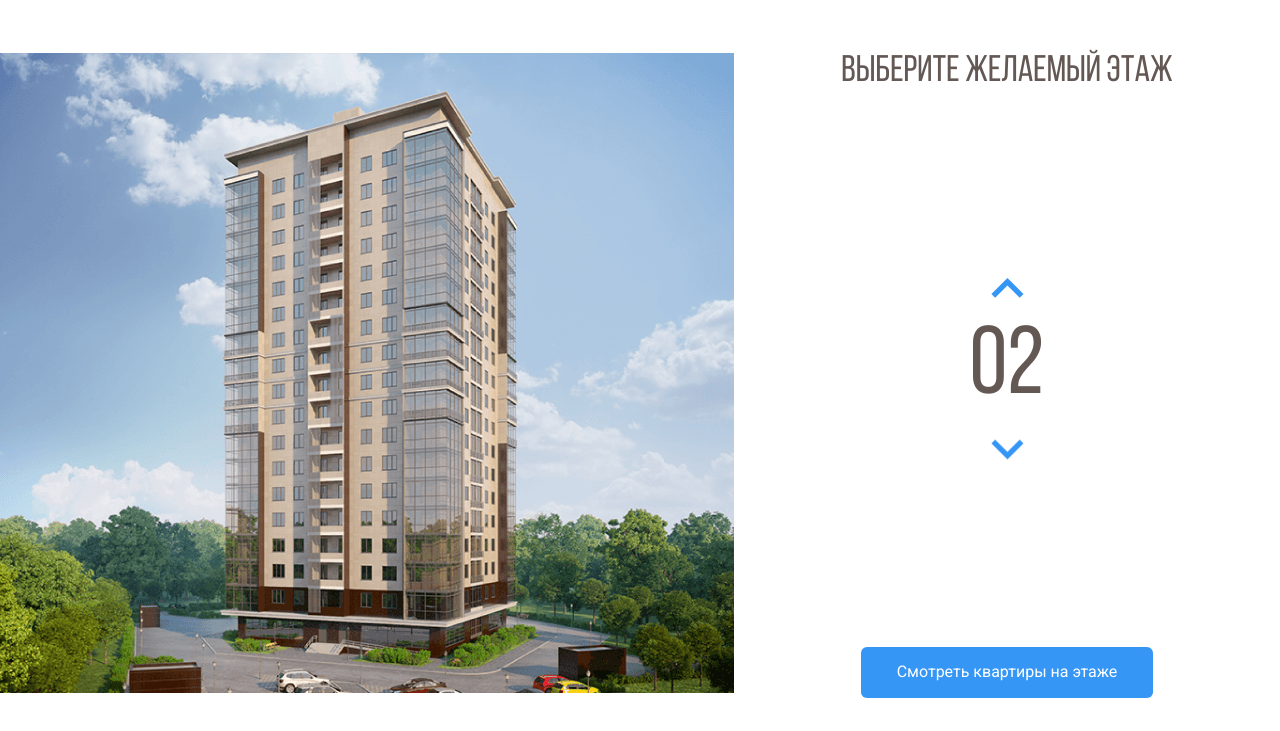
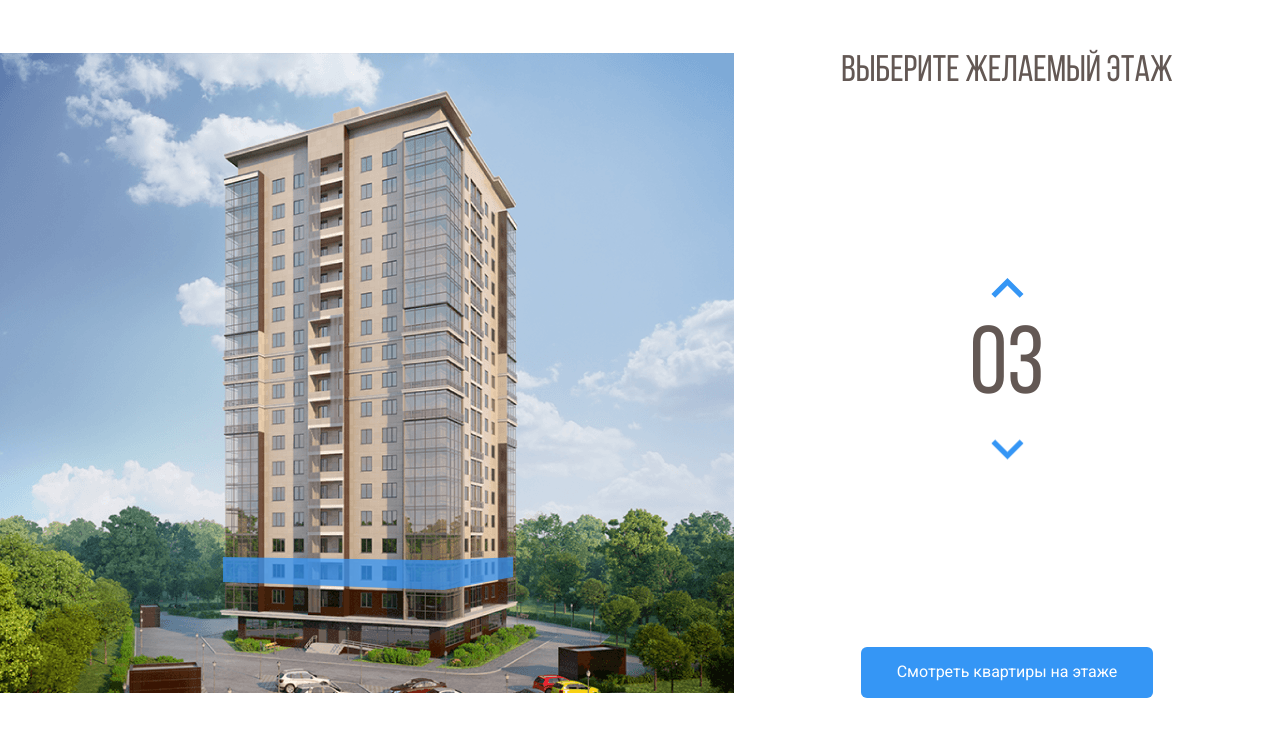
Before and after one commit to NeedMoreStrength/melody, a plain HTML site: page index.html in a window 1280 px wide. Both pictures are taken after a click on the button 1007 px from the left and 359 px from the top of the page. Shown: the part 69-800 px from the top of the page. Drawn offline with nearby package versions, Linux system fonts and the light colour scheme.

Commit message:
header, main and interactive highlighting floors

```diff
--- a/css/style.css
+++ b/css/style.css
@@ -77,6 +77,9 @@ body {
 .home-image path:hover {
   opacity: 1;
 }
+path.current-floor {
+  opacity: 1;
+}
 .counter-group {
   display: flex;
   flex-direction: column;
--- a/index.html
+++ b/index.html
@@ -51,23 +51,23 @@
             </pattern>
             <image id="image0" width="740" height="640" xlink:href="img/home.png" />
           </defs>
-          <path d="M222 530L442.8 538L512 524.3V546L443.5 565.7L222 554.7V530Z" fill="#3595F6" fill-opacity="0.75" />
-          <path d="M223 529V504L443.3 507.3L513 504V524L443.7 537L223 529Z" fill="#3595F6" fill-opacity="0.75" />
-          <path d="M223 503V478H444H513V501L445 508L223 503Z" fill="#3595F6" fill-opacity="0.75" />
-          <path d="M223 479V454L444.3 450.3L512 457V479H444" fill="#3595F6" fill-opacity="0.75" />
-          <path d="M223 453V427L444.5 423.7L513 434.7V456L444 449.3L223 453Z" fill="#3595F6" fill-opacity="0.75" />
-          <path d="M222 426V402.3L443 390L514 413V434.3L443 422L222 426Z" fill="#3595F6" fill-opacity="0.75" />
-          <path d="M222 404V379L444.2 362.7L514 391.3V412L443.7 390.3L222 404Z" fill="#3595F6" fill-opacity="0.75" />
-          <path d="M222 379V354L444.5 333.7L514 370.3V391L442 362.3L222 379Z" fill="#3595F6" fill-opacity="0.75" />
-          <path d="M222 353V329L445 304.3L514 348.3V370L444.7 332L222 353Z" fill="#3595F6" fill-opacity="0.75" />
-          <path d="M222 328V304L444.5 275.3L514 326.3V347L443.7 304.7L222 328Z" fill="#3595F6" fill-opacity="0.75" />
-          <path d="M221 304V280L443.3 247L514 306.3V326L444 275.3L221 304Z" fill="#3595F6" fill-opacity="0.75" />
-          <path d="M222 279V255L443.2 220L513 284V305L444.3 246.7L222 279Z" fill="#3595F6" fill-opacity="0.75" />
-          <path d="M222 255V230L444.3 192L513 262.3V283L444 219L222 255Z" fill="#3595F6" fill-opacity="0.75" />
-          <path d="M222 229V204L442.8 160.3L513 239.3V262L444 188.7L222 229Z" fill="#3595F6" fill-opacity="0.75" />
-          <path d="M223 205V180L443 132L513 217V240L442.3 160.7L223 205Z" fill="#3595F6" fill-opacity="0.75" />
-          <path d="M222 180V155L441.8 103L513 195.3V218L443.3 131.7L222 180Z" fill="#3595F6" fill-opacity="0.75" />
-          <path d="M222 155V129L444 72.3L513 174V195L443.7 103.3L222 155Z" fill="#3595F6" fill-opacity="0.75" />
+          <path data-floor="02" d="M222 530L442.8 538L512 524.3V546L443.5 565.7L222 554.7V530Z" fill="#3595F6" fill-opacity="0.75" />
+          <path data-floor="03" d="M223 529V504L443.3 507.3L513 504V524L443.7 537L223 529Z" fill="#3595F6" fill-opacity="0.75" />
+          <path data-floor="04" d="M223 503V478H444H513V501L445 508L223 503Z" fill="#3595F6" fill-opacity="0.75" />
+          <path data-floor="05" d="M223 479V454L444.3 450.3L512 457V479H444" fill="#3595F6" fill-opacity="0.75" />
+          <path data-floor="06" d="M223 453V427L444.5 423.7L513 434.7V456L444 449.3L223 453Z" fill="#3595F6" fill-opacity="0.75" />
+          <path data-floor="07" d="M222 426V402.3L443 390L514 413V434.3L443 422L222 426Z" fill="#3595F6" fill-opacity="0.75" />
+          <path data-floor="08" d="M222 404V379L444.2 362.7L514 391.3V412L443.7 390.3L222 404Z" fill="#3595F6" fill-opacity="0.75" />
+          <path data-floor="09" d="M222 379V354L444.5 333.7L514 370.3V391L442 362.3L222 379Z" fill="#3595F6" fill-opacity="0.75" />
+          <path data-floor="10" d="M222 353V329L445 304.3L514 348.3V370L444.7 332L222 353Z" fill="#3595F6" fill-opacity="0.75" />
+          <path data-floor="11" d="M222 328V304L444.5 275.3L514 326.3V347L443.7 304.7L222 328Z" fill="#3595F6" fill-opacity="0.75" />
+          <path data-floor="12" d="M221 304V280L443.3 247L514 306.3V326L444 275.3L221 304Z" fill="#3595F6" fill-opacity="0.75" />
+          <path data-floor="13" d="M222 279V255L443.2 220L513 284V305L444.3 246.7L222 279Z" fill="#3595F6" fill-opacity="0.75" />
+          <path data-floor="14" d="M222 255V230L444.3 192L513 262.3V283L444 219L222 255Z" fill="#3595F6" fill-opacity="0.75" />
+          <path data-floor="15" d="M222 229V204L442.8 160.3L513 239.3V262L444 188.7L222 229Z" fill="#3595F6" fill-opacity="0.75" />
+          <path data-floor="16" d="M223 205V180L443 132L513 217V240L442.3 160.7L223 205Z" fill="#3595F6" fill-opacity="0.75" />
+          <path data-floor="17" d="M222 180V155L441.8 103L513 195.3V218L443.3 131.7L222 180Z" fill="#3595F6" fill-opacity="0.75" />
+          <path data-floor="18" d="M222 155V129L444 72.3L513 174V195L443.7 103.3L222 155Z" fill="#3595F6" fill-opacity="0.75" />
         </svg>
 
       </div>
@@ -86,6 +86,8 @@
         <button class="button button-primary">Смотреть квартиры на этаже</button>
       </div>
     </main>
-
+    <script src="https://code.jquery.com/jquery-3.6.0.min.js"
+      integrity="sha256-/xUj+3OJU5yExlq6GSYGSHk7tPXikynS7ogEvDej/m4=" crossorigin="anonymous"></script>
+      <script src="js/main.js"></script>
   </body>
 </html>
--- /dev/null
+++ b/js/main.js
@@ -0,0 +1,32 @@
+$(document).ready(function () {
+  var currentFloor = 2;
+  var counterUp = $('.counter-up');
+  var counterDown = $('.counter-down');
+  var floorPath = $('.home-image path');
+  floorPath.on('mouseover', function() {
+    floorPath.removeClass('current-floor');
+    currentFloor = $(this).attr('data-floor');
+    $('.counter').text(currentFloor);
+  });
+
+  counterUp.on("click", function() {
+    if(currentFloor < 18) {
+      currentFloor++;
+      usCurrentFloor = currentFloor.toLocaleString('en-US', {minimumIntegerDigits: 2, useGrouping: false});
+      $('.counter').text(usCurrentFloor);
+      floorPath.removeClass('current-floor');
+      $(`[data-floor=${usCurrentFloor}]`).toggleClass('current-floor');
+    }
+  });
+
+  counterDown.on("click", function() {
+      if(currentFloor > 2) {
+        currentFloor--;
+        usCurrentFloor = currentFloor.toLocaleString('en-US', {minimumIntegerDigits: 2, useGrouping: false});
+        $('.counter').text(usCurrentFloor);
+        floorPath.removeClass('current-floor');
+        $(`[data-floor=${usCurrentFloor}]`).toggleClass('current-floor');
+    }
+  });
+
+});
```
Also changed, not shown: fonts/BebasNeueRegular.woff (added), fonts/BebasNeueRegular.woff2 (added).
